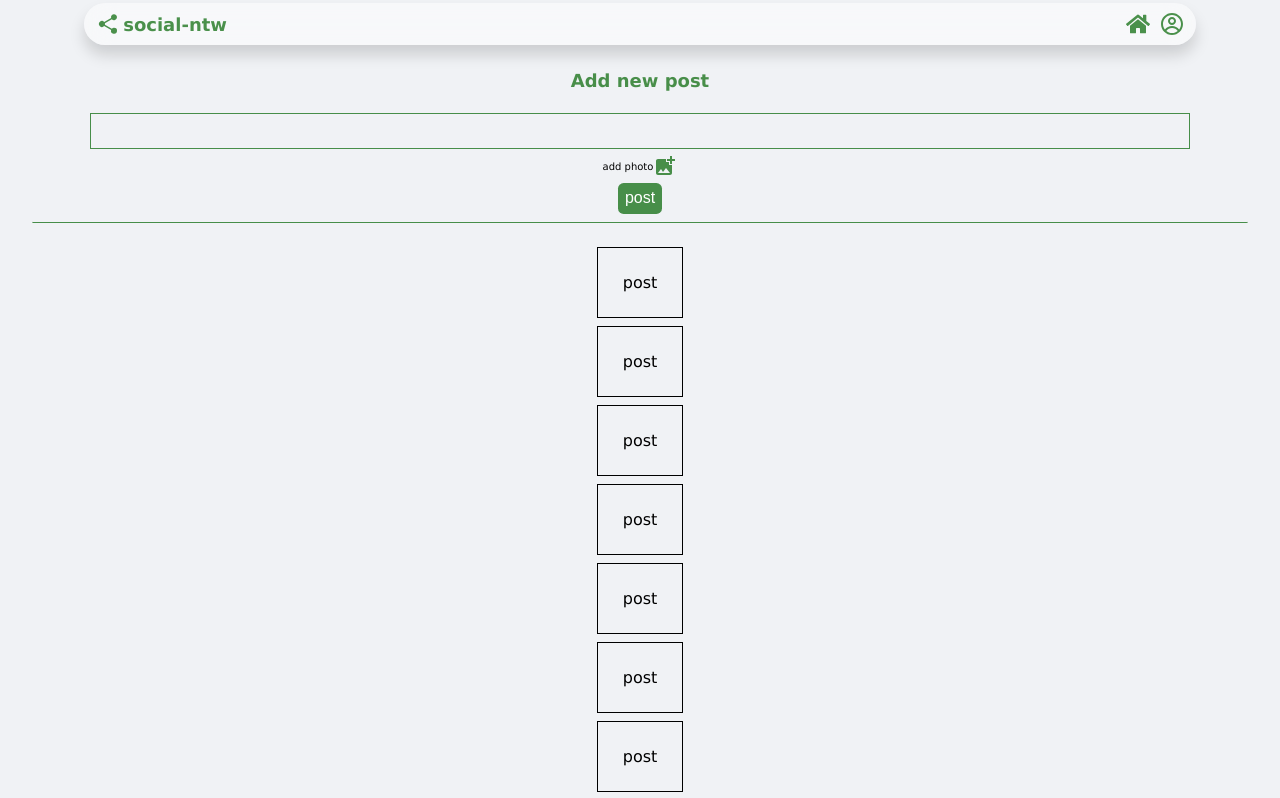
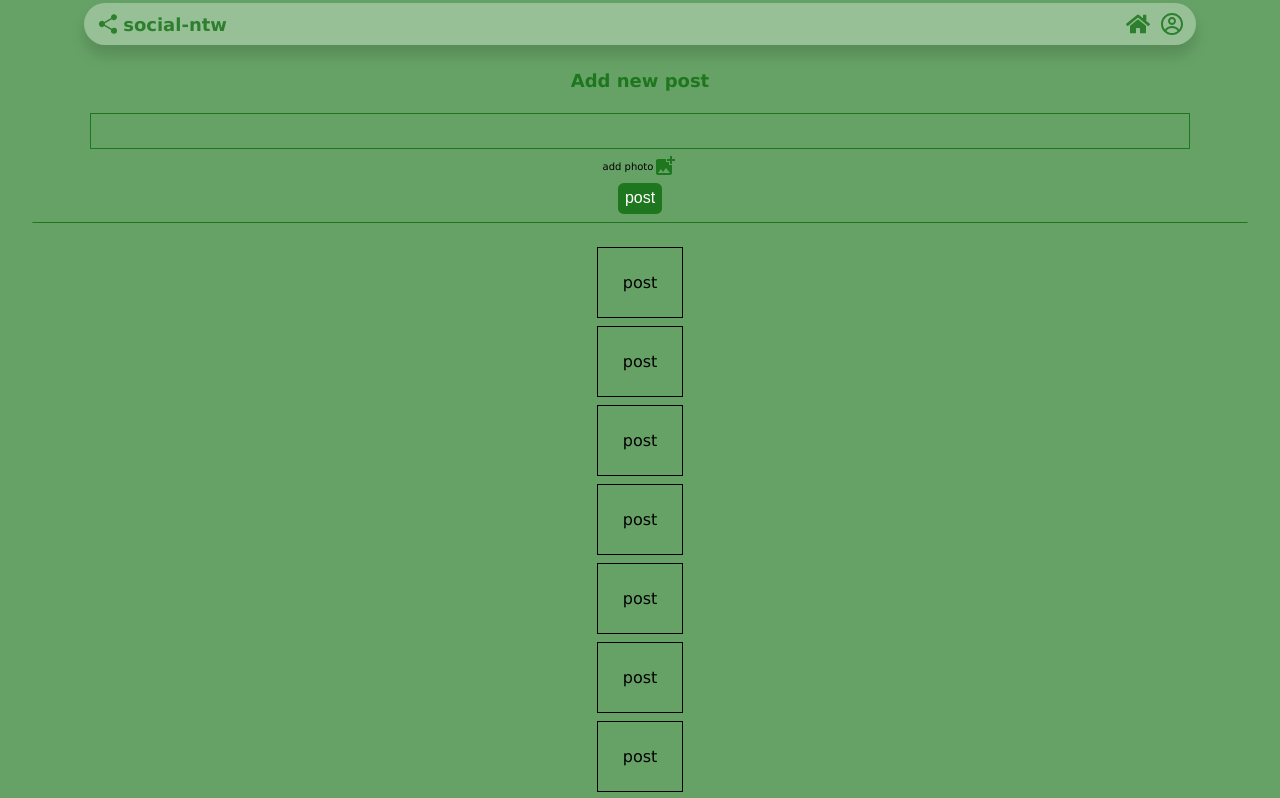
Before and after one commit to iliyanNikolaev/react-social-ntw, a React (Vite) app in the folder client/: page / in a window 1280 px wide. Shown: the top 798 px of the page. Built offline with nearby package versions, Linux system fonts and the light colour scheme.

Commit message:
css - background and glass effects changes

```diff
--- a/client/src/components/Navbar/navbar.module.css
+++ b/client/src/components/Navbar/navbar.module.css
@@ -14,7 +14,7 @@
     align-items: center;
     justify-content: space-between;
     border-radius: 2rem;
-    background-color: #ffffff7d;
+    background-color: #ffffff52;
     box-shadow: 0 10px 15px rgb(0 0 0 / 15%);
     width: calc(100% - 4rem);
     color: rgba(0, 0, 0, 0.8);
--- a/client/src/index.css
+++ b/client/src/index.css
@@ -1,8 +1,9 @@
-body{
+body {
     font-family: Verdana, Geneva, Tahoma, sans-serif;
     margin: 0;
     padding: 0;
     min-height: 98vh;
-    background-color: #f0f2f5;
+    background: rgba(0, 100, 0, 0.6);
     height: calc(100vh - 5em);
+    position: relative;
 }
--- a/client/src/pages/pageLayout.css
+++ b/client/src/pages/pageLayout.css
@@ -7,9 +7,9 @@
 .container {
     padding: 9px 12px;
     border: 1px solid;
-    background-color: #ffffff7d;
-    backdrop-filter: blur(10px);
-    -webkit-backdrop-filter: blur(10px);
+    background-color: #ffffff52;
+    backdrop-filter: blur(20px);
+    -webkit-backdrop-filter: blur(20px);
     border-radius: 2rem;
     border: 1px solid rgba(0, 100, 0, 0.18);
     box-shadow: 0 0.2rem 0.2rem 0 rgba(0, 0, 0, 0.37);
```
